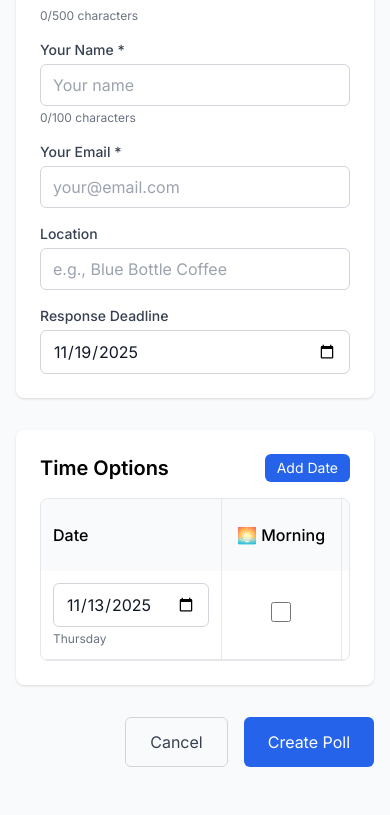
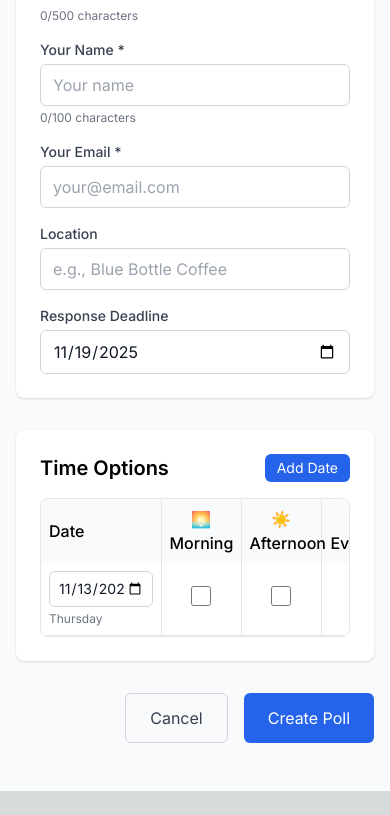
Before and after one commit to numstro/meet, a Next.js app: page /create in a window 390 px wide. Shown: the part 499-1314 px from the top of the page. After the commit the page ends 1290 px from the top, so only its background shows below. Built offline with nearby package versions, Linux system fonts and the light colour scheme; no server answers.

Commit message:
Fix mobile table width issues: use fixed table layout, constrain date column to 120px, reduce padding on mobile

```diff
--- a/app/create/page.tsx
+++ b/app/create/page.tsx
@@ -479,35 +479,36 @@ export default function CreatePollPage() {
           </div>
 
           <div className="border border-gray-200 rounded-lg overflow-hidden">
-            <div className="overflow-x-auto" style={{ overscrollBehavior: 'contain' }}>
-              <table ref={tableRef} className="w-full border-collapse" style={{ minWidth: 'fit-content' }}>
+            <div className="overflow-x-auto" style={{ overscrollBehavior: 'contain', WebkitOverflowScrolling: 'touch' }}>
+              <table ref={tableRef} className="border-collapse" style={{ width: '100%', tableLayout: 'fixed' }}>
               <thead>
                 <tr className="bg-gray-50">
-                  <th className="text-left p-3 border-r border-gray-200 font-medium" style={{ minWidth: '140px', maxWidth: '180px' }}>
+                  <th className="text-left p-2 sm:p-3 border-r border-gray-200 font-medium" style={{ minWidth: '120px', maxWidth: '150px', width: '120px' }}>
                     Date
                   </th>
-                  <th className="text-center p-3 border-r border-gray-200 font-medium" style={{ minWidth: '120px' }}>
+                  <th className="text-center p-2 sm:p-3 border-r border-gray-200 font-medium" style={{ width: '80px', minWidth: '80px' }}>
                     🌅 Morning
                   </th>
-                  <th className="text-center p-3 border-r border-gray-200 font-medium" style={{ minWidth: '120px' }}>
+                  <th className="text-center p-2 sm:p-3 border-r border-gray-200 font-medium" style={{ width: '80px', minWidth: '80px' }}>
                     ☀️ Afternoon
                   </th>
-                  <th className="text-center p-3 border-r border-gray-200 font-medium" style={{ minWidth: '120px' }}>
+                  <th className="text-center p-2 sm:p-3 border-r border-gray-200 font-medium" style={{ width: '80px', minWidth: '80px' }}>
                     🌙 Evening
                   </th>
-                  <th className="text-center p-3 font-medium" style={{ minWidth: '60px' }}>
+                  <th className="text-center p-2 sm:p-3 font-medium" style={{ width: '50px', minWidth: '50px' }}>
                   </th>
                 </tr>
               </thead>
               <tbody>
                 {timeOptions.map((option, index) => (
                   <tr key={index} className="hover:bg-gray-50">
-                    <td className="p-3 border-r border-b border-gray-200" style={{ maxWidth: '180px' }}>
+                    <td className="p-2 sm:p-3 border-r border-b border-gray-200" style={{ maxWidth: '150px', width: '120px' }}>
                       <input
                         type="date"
                         value={option.date}
                         onChange={(e) => updateTimeOption(index, 'date', e.target.value)}
-                        className="w-full px-3 py-2 bg-white text-gray-900 text-base border border-gray-300 rounded-md focus:outline-none focus:ring-2 focus:ring-blue-500"
+                        className="w-full px-2 sm:px-3 py-1.5 sm:py-2 bg-white text-gray-900 text-sm sm:text-base border border-gray-300 rounded-md focus:outline-none focus:ring-2 focus:ring-blue-500"
+                        style={{ fontSize: '14px' }}
                       />
                       {option.date && (
                         <div className="text-xs text-gray-500 mt-1 whitespace-nowrap">
```
